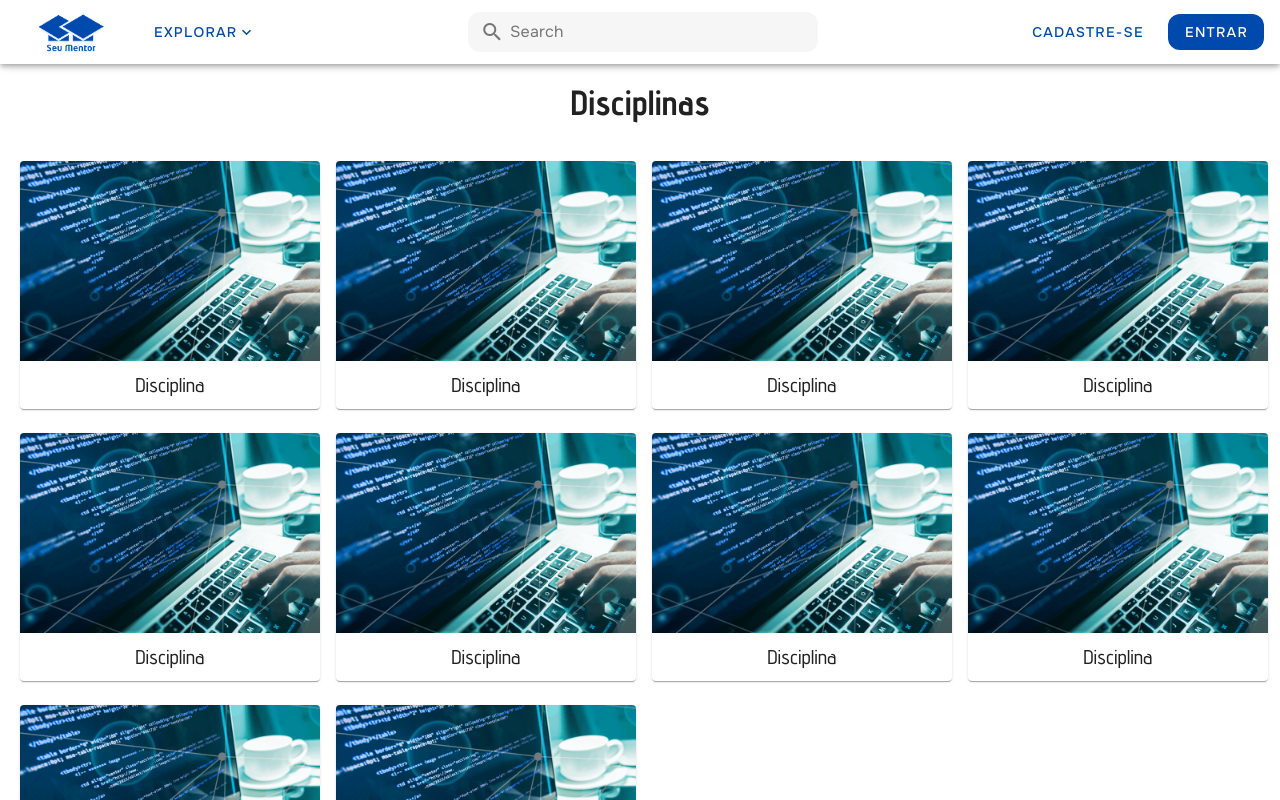
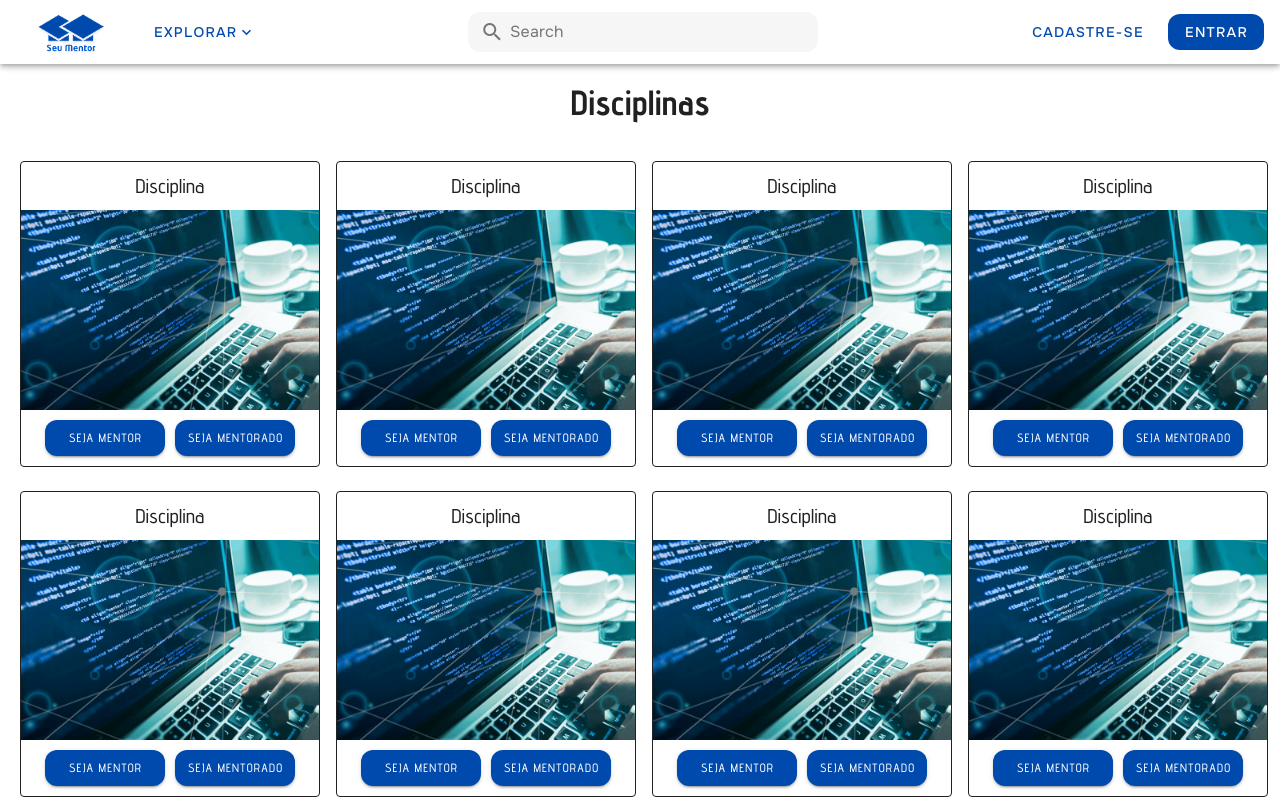
Before and after one commit to nicoly-moraes/seu-mentor, a Vue app: page /discipline in a window 1280 px wide. Shown: the top 800 px of the page. Built offline with nearby package versions, Linux system fonts and the light colour scheme; a web font is replaced by a local one.

Commit message:
adicionando botoes no card de disciplina

```diff
--- a/src/pages/discipline.vue
+++ b/src/pages/discipline.vue
@@ -5,22 +5,30 @@
       xs="6"
       md="4"
       lg="3"
-      v-for="(_, index) in [].constructor(10)"
+      v-for="(_, index) in [].constructor(12)"
       :key="index"
     >
       <v-card
         class="card mx-auto"
         width="300"
+        variant="outlined"
       >
+        <v-card-title>
+          Disciplina
+        </v-card-title>
         <v-img
           height="200px"
           src="../assets/ads-img.png"
           cover
         ></v-img>
-
-        <v-card-title>
-          Disciplina
-        </v-card-title>
+        <div class="btn-card">
+          <v-btn class="btn" to="/cadastre">
+            Seja Mentor
+          </v-btn>
+          <v-btn class="btn" to="/cadastre">
+            Seja Mentorado
+          </v-btn>
+        </div>
       </v-card>
     </v-col>
   </v-row>
@@ -48,4 +56,20 @@ export default {
 .card {
   text-align: center;
 }
+
+.btn-card {
+  padding: 10px;
+  display: flex;
+  gap: 10px;
+  justify-content: center;
+}
+
+.btn {
+  align-items: center;
+  border-radius: 12px;
+  background-color: #004AAD;
+  color: #FFFFFF;
+  font-size: 12px;
+  width: 120px;
+}
 </style>
```
